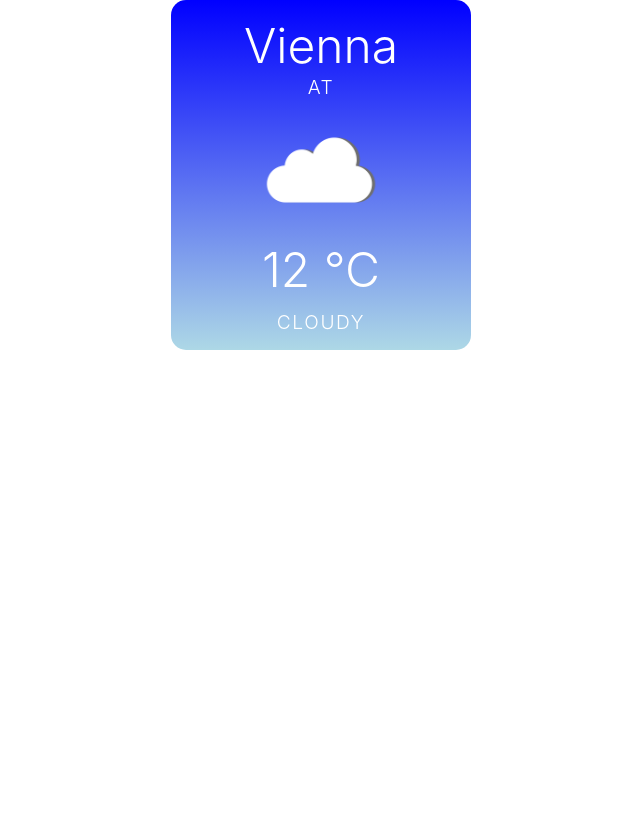
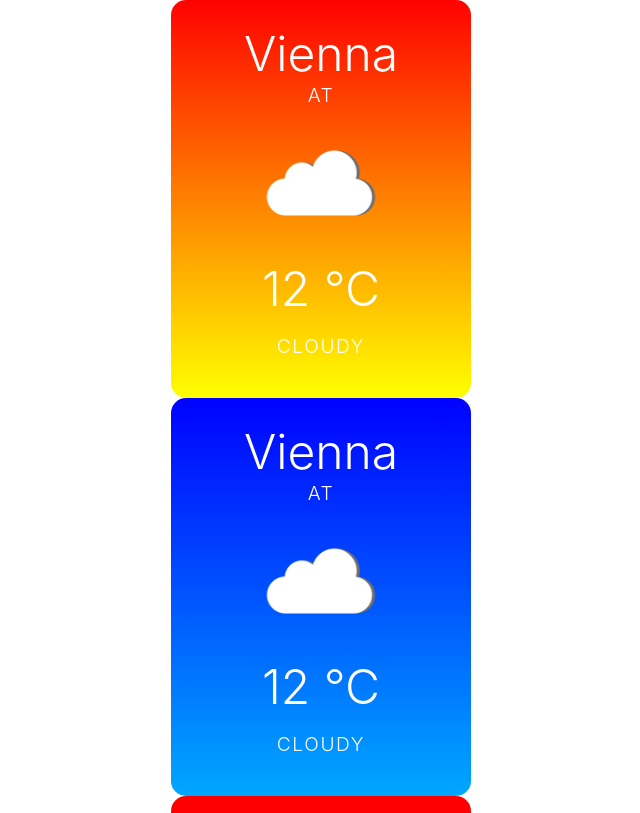
Before and after one commit to dominik-billensteiner/weather-app, a React (Create React App) app: page / in a window 1280 px wide. Shown: the top 813 px of the page, without its empty margins (319-959 px from the left). Built offline with nearby package versions, Linux system fonts and the light colour scheme.

Commit message:
Add dynamic color to background, depending on temperature.

```diff
--- a/src/App.css
+++ b/src/App.css
@@ -6,15 +6,14 @@
   align-items: center;
   width: 300px;
   height: 350px;
-  background: linear-gradient(to bottom, blue, lightblue);
+  /*background: linear-gradient(to bottom, blue, lightblue);*/
   margin: 0 auto;
   border-radius: 15px;
   color: white;
+  padding: 24px 0;
 }
 
 .card__location {
-  padding-top: 16px;
-
   text-align: center;
 }
 
--- a/src/App.js
+++ b/src/App.js
@@ -1,11 +1,13 @@
 import React from "react";
-import WeatherApp from "./WeatherApp";
+import WeatherApp from "./components/WeatherApp";
 import "./App.css";
 
 function App() {
   return (
     <div className="App">
-      <WeatherApp />
+      <WeatherApp temp="24" />
+      <WeatherApp temp="-10" />
+      <WeatherApp temp="40" />
     </div>
   );
 }
--- a/src/WeatherApp.js
+++ /dev/null
@@ -1,18 +0,0 @@
-import React from "react";
-
-// sfc = stateless functional component
-const WeatherApp = (props) => {
-  return (
-    <div className="card">
-      <div className="card__location">
-        <h1 className="location__city">Vienna</h1>
-        <h3 className="location__country">AT</h3>
-      </div>
-      <img className="icon" src="./img/cloudy.png" alt="Weather Icon" />
-      <h1 className="temperature">12 °C</h1>
-      <h3 className="condition">Cloudy</h3>
-    </div>
-  );
-};
-
-export default WeatherApp;
--- /dev/null
+++ b/src/components/WeatherApp.js
@@ -0,0 +1,81 @@
+import React from "react";
+const highTempMax = 40;
+const highTempMin = 25;
+//const midTempMax = 24;
+//const midTempMin = 10;
+const lowTempMax = 9;
+const lowTempMin = -20;
+
+// sfc = stateless functional component
+const WeatherApp = (props) => {
+  let highColor = 0;
+  let lowColor = 0;
+  let tempBg = null;
+
+  if (props.temp >= 12) {
+    // "high" redish background
+    highColor =
+      (1 - (props.temp - highTempMin) / (highTempMax - highTempMin)) * 255;
+    lowColor = highColor / 150;
+    // Prepare background style
+    tempBg = {
+      background: `linear-gradient(
+        to top,
+        rgb(255, ${highColor}, 0),
+        rgb(255, ${lowColor}, 0)
+        )`,
+    };
+  } /*else if (props.temp < 25 && props.temp > 10) {
+    // "middle" orangeish background
+    highColor =
+      (1 - (props.temp - midTempMin) / (midTempMax - midTempMin)) * 180;
+    lowColor = 138;
+    // Prepare background style
+    tempBg = {
+      background: `linear-gradient(
+        to top,
+        rgb(255, ${highColor}, 0),
+        rgb(255, ${lowColor}, 0)
+        )`,
+    };*/ else if (
+    props.temp < 12
+  ) {
+    // "low" blueish background
+    highColor =
+      (1 - (props.temp - lowTempMin) / (lowTempMax - lowTempMin)) * 255;
+    lowColor = highColor / 150;
+    // Prepare background style
+    tempBg = {
+      background: `linear-gradient(
+        to top,
+        rgb(0, ${highColor}, 255),
+        rgb(0, ${lowColor}, 255)
+        )`,
+    };
+  }
+
+  return (
+    <div className="card" style={tempBg}>
+      <div className="card__location">
+        <h1 className="location__city">Vienna</h1>
+        <h3 className="location__country">AT</h3>
+      </div>
+      <img className="icon" src="./img/cloudy.png" alt="Weather Icon" />
+      <h1 className="temperature">12 °C</h1>
+      <h3 className="condition">Cloudy</h3>
+    </div>
+  );
+};
+
+export default WeatherApp;
+
+/* Hot weater temp
+ * tMin = 25°C; tMax = 40°C
+ * Red: RGBA(R=255, G=Variable, B=0)
+ * 25°C => G 0
+ * 40°C => G 40
+ *
+ */
+
+// Medium weather temp = 10 - 20 °C: orange
+// Cold weater temp <= 10 °C: blue
```
